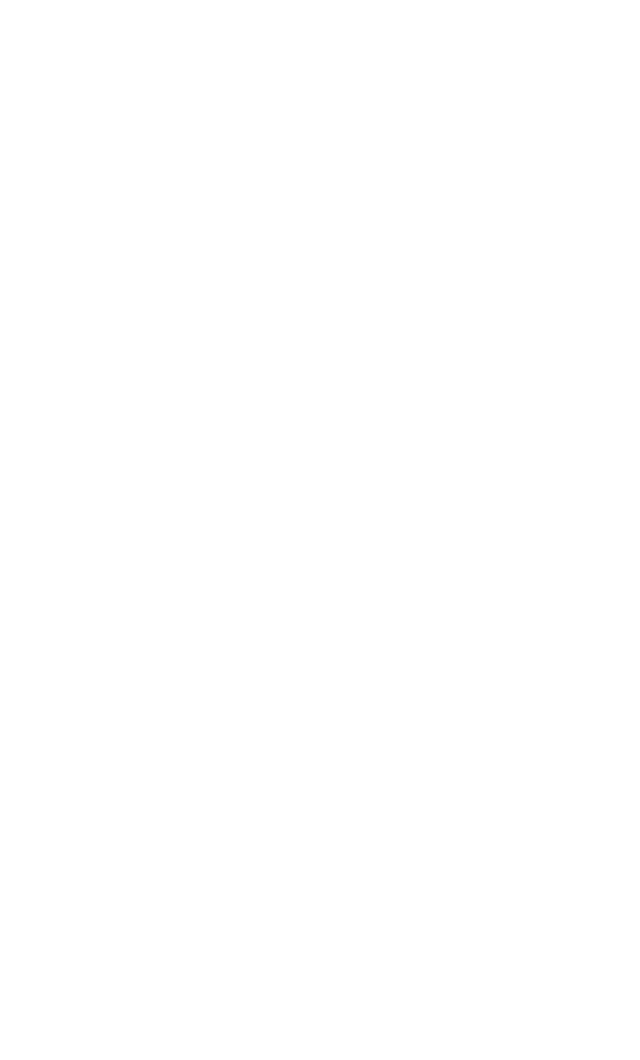
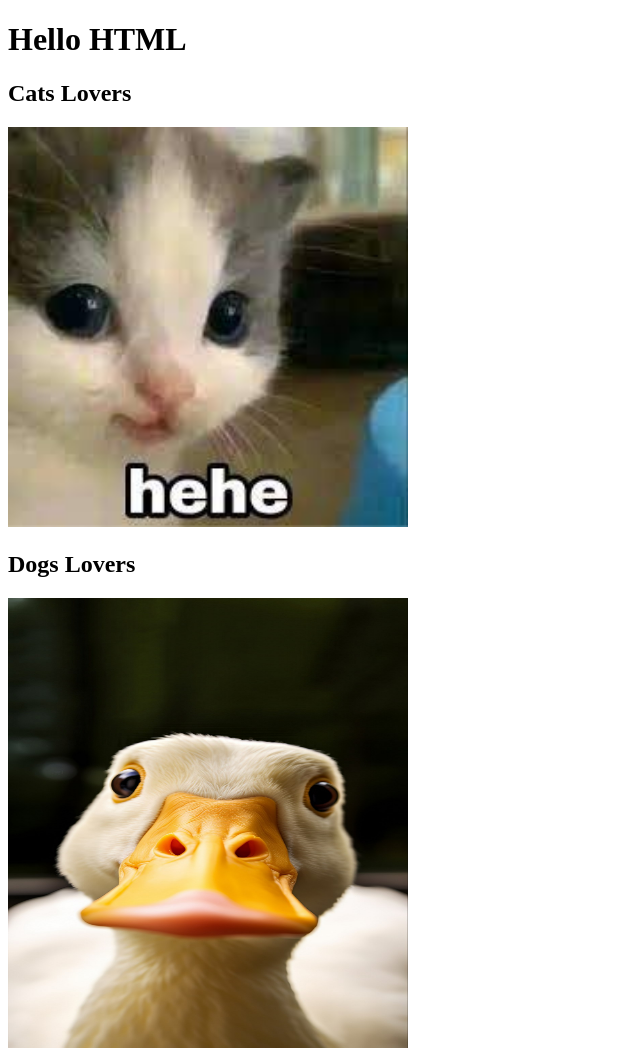
Before and after one commit to Mc-Head/4396-html, a plain HTML site: page index.html in a window 1280 px wide. Shown: the whole page, without its empty margins (0-640 px from the left). Before the commit the page ends 800 px from the top, so only its background shows below. Drawn offline with Linux system fonts and the light colour scheme.

Commit message:
Initial html code

```diff
--- a/index.html
+++ b/index.html
@@ -1,21 +1,16 @@
 <!DOCTYPE html>
 <html lang="en">
-<head>
-    <meta charset="UTF-8">
-    <meta name="viewport" content="width=device-width, initial-scale=1.0">
+  <head>
+    <meta charset="UTF-8" />
+    <meta name="viewport" content="width=device-width, initial-scale=1.0" />
     <title>Document</title>
-    <link rel="shortcut icon" href="#" type="image/x-icon">
-    <script src="https://unpkg.com/htmx.org@1.9.10" integrity="sha384-D1Kt99CQMDuVetoL1lrYwg5t+9QdHe7NLX/SoJYkXDFfX37iInKRy5xLSi8nO7UC" crossorigin="anonymous"></script>
-</head>
-<body>
-    <header class="header">
-        <nav data-hx-trigger="load" data-hx-swap="outerHTML" data-hx-get="global.header-nav.partial.html"></nav>
-    </header>
-    <main class="main">
-
-    </main>
-    <footer class="footer">
-
-    </footer>
-</body>
+    <link rel="shortcut icon" href="img/empty.jpg" type="image/x-icon" />
+  </head>
+  <body>
+    <h1>Hello HTML</h1>
+    <h2>Cats Lovers</h2>
+    <img width="400" src="img/empty.jpg" alt="Cat laughing">
+    <h2>Dogs Lovers</h2>
+    <img width="400" height="450" src="img/гусь.jpg" alt="Dogs"
+  </body>
 </html>
```
Also changed, not shown: img/empty.jpg (added), img/гусь.jpg (added).
